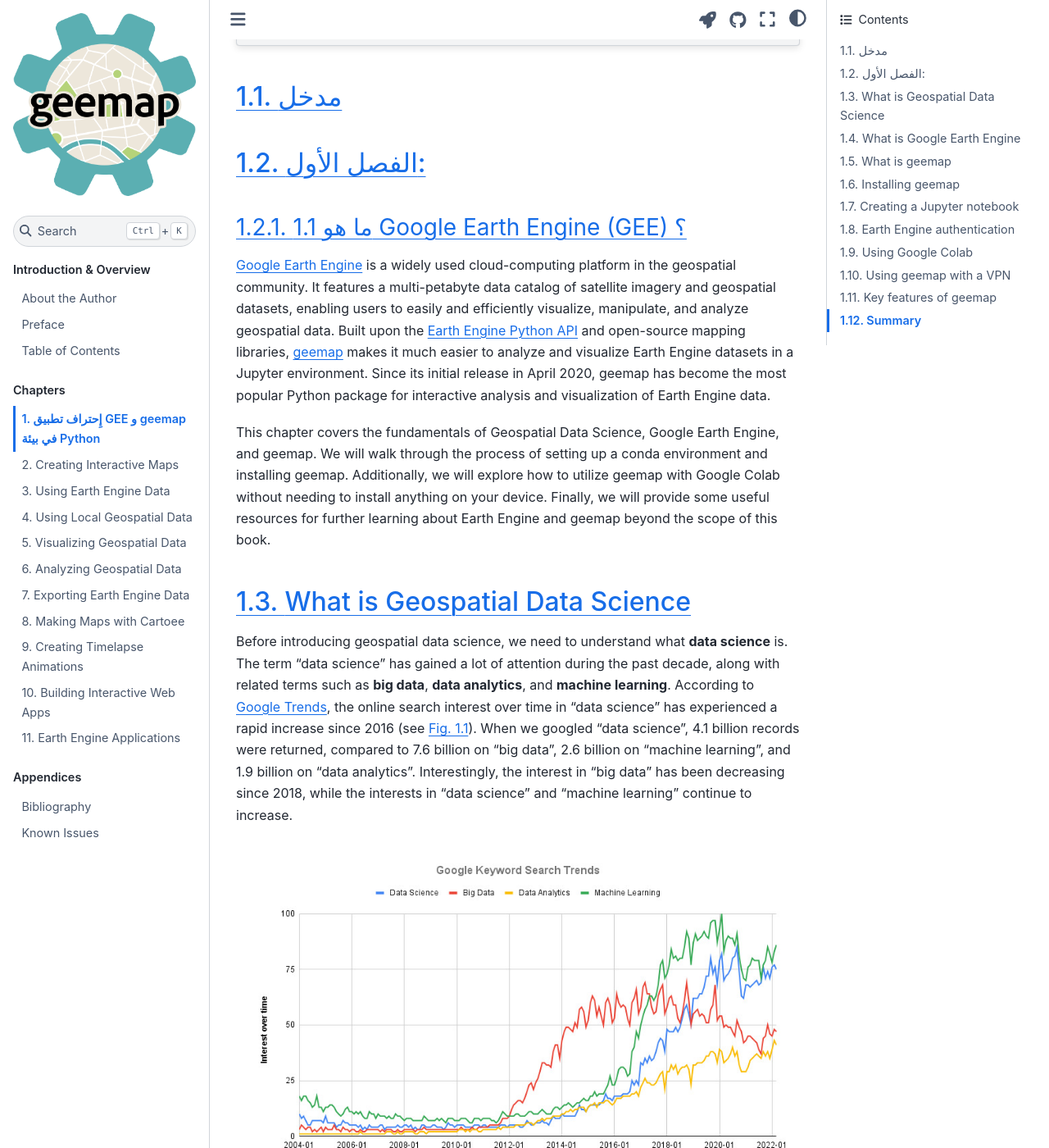
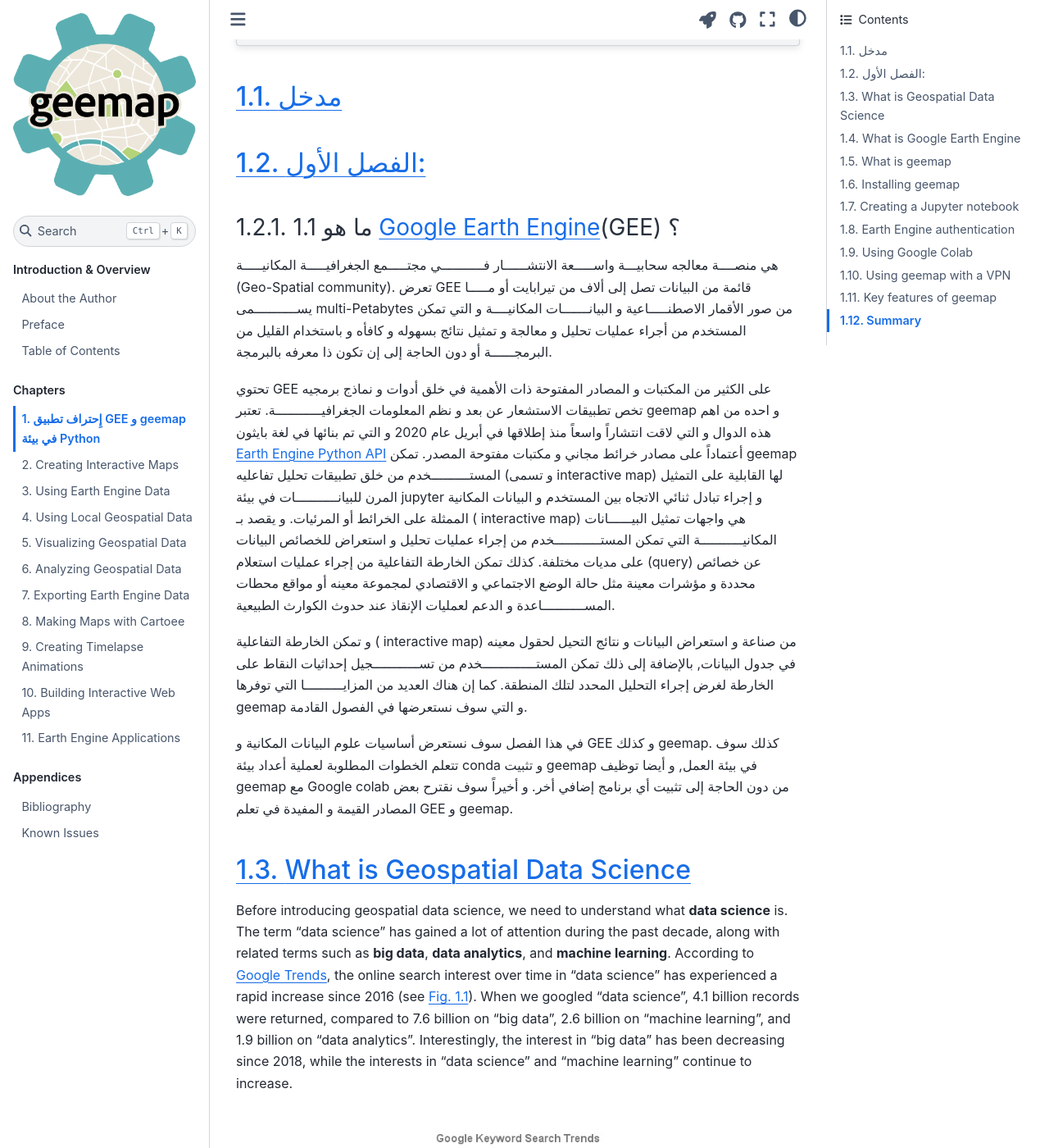
Before and after one commit to giswqs/geebook-arabic, a Jupyter Book: the page built from chapters/01_introduction.md, in a window 1280 px wide and 1400 px high, scrolled down 702 px. Shown: the whole window at 82% size. Built offline with Jupyter Book 1.0.4 settings and Sphinx 7.4.7 and the Sphinx Book theme 1.1.4, drawn with Linux system fonts in a browser that asks for light colours; cross-references to code outside the pages are shown as plain code; some of the changed text lies outside the part shown.

Commit message:
Update 01_introduction.md

```diff
--- a/chapters/01_introduction.md
+++ b/chapters/01_introduction.md
@@ -24,11 +24,15 @@ kernelspec:
 
 ## مدخل
 ## الفصل الأول:
-### 1.1 ما هو Google Earth Engine (GEE) ؟
+### 1.1 ما هو  [Google Earth Engine](https://earthengine.google.com)(GEE) ؟
 
-[Google Earth Engine](https://earthengine.google.com) is a widely used cloud-computing platform in the geospatial community. It features a multi-petabyte data catalog of satellite imagery and geospatial datasets, enabling users to easily and efficiently visualize, manipulate, and analyze geospatial data. Built upon the [Earth Engine Python API](https://developers.google.com/earth-engine/guides/python_install) and open-source mapping libraries, [geemap](https://geemap.org) makes it much easier to analyze and visualize Earth Engine datasets in a Jupyter environment. Since its initial release in April 2020, geemap has become the most popular Python package for interactive analysis and visualization of Earth Engine data.
+  هي منصــــة معالجه سحابيـــة واســـــعة الانتشــــــار فـــــــــــي مجتـــــمع  الجغرافيـــــة   المكانيـــــة  (Geo-Spatial community).   تعرض GEE  قائمة من البيانات تصل إلى ألاف  من تيرابايت أو مـــــا يســـــــــــمى  multi-Petabytes من صور الأقمار الاصطنـــــاعية و البيانـــــــات  المكانيــــة و التي تمكن المستخدم من أجراء عمليات تحليل و معالجة و تمثيل نتائج بسهوله و كافأه  و باستخدام   القليل من البرمجــــــة أو دون الحاجة إلى إن تكون ذا معرفه بالبرمجة.
 
-This chapter covers the fundamentals of Geospatial Data Science, Google Earth Engine, and geemap. We will walk through the process of setting up a conda environment and installing geemap. Additionally, we will explore how to utilize geemap with Google Colab without needing to install anything on your device. Finally, we will provide some useful resources for further learning about Earth Engine and geemap beyond the scope of this book.
+تحتوي GEE  على الكثير من المكتبات و المصادر المفتوحة ذات الأهمية في خلق أدوات و نماذج برمجيه  تخص  تطبيقات الاستشعار عن بعد و نظم المعلومات الجغرافيــــــــــــة. تعتبر geemap  و احده من اهم هذه الدوال و التي لاقت انتشاراً واسعاً منذ إطلاقها في أبريل عام 2020  و التي تم بنائها في لغة بايثون [Earth Engine Python API](https://developers.google.com/earth-engine/guides/python_install)  أعتماداً على مصادر خرائط مجاني و مكتبات مفتوحة المصدر. تمكن geemap المستــــــــــخدم من خلق تطبيقات تحليل تفاعليه (و تسمى interactive map) لها القابلية على التمثيل المرن للبيانـــــــــــات في بيئة jupyter و إجراء تبادل ثنائي الاتجاه بين المستخدم و البيانات المكانية الممثلة على الخرائط أو المرئيات. و يقصد  بـ (  interactive map) هي واجهات تمثيل البيــــــانات المكانيـــــــــــة التي تمكن المستــــــــــــخدم من إجراء عمليات تحليل و استعراض  للخصائص البيانات على مديات مختلفة. كذلك تمكن الخارطة التفاعلية من إجراء عمليات استعلام  (query) عن خصائص محددة و مؤشرات معينة مثل حالة الوضع الاجتماعي و الاقتصادي لمجموعة معينه أو مواقع محطات المســـــــــــاعدة و الدعم لعمليات الإنقاذ عند حدوث الكوارث الطبيعية.
+
+و تمكن الخارطة التفاعلية (  interactive map) من صناعة و استعراض البيانات و نتائج التحيل لحقول معينه في جدول البيانات, بالإضافة إلى ذلك تمكن المستــــــــــــــخدم من تســــــــــــجيل إحداثيات النقاط على الخارطة لغرض إجراء التحليل المحدد لتلك المنطقة. كما إن هناك العديد من المزايــــــــــا التي توفرها geemap  و التي سوف نستعرضها  في الفصول القادمة.
+
+في هذا الفصل سوف نستعرض أساسيات علوم البيانات المكانية و GEE  و كذلك geemap. كذلك سوف تتعلم الخطوات المطلوبة لعملية أعداد بيئة conda  و تثبيت geemap  في بيئة العمل, و أيضا توظيف geemap  مع Google colab من دون الحاجة إلى تثبيت أي برنامج إضافي أخر. و أخيراً سوف نقترح بعض المصادر القيمة و المفيدة في تعلم GEE  و geemap.
 
 ## What is Geospatial Data Science
 
```
